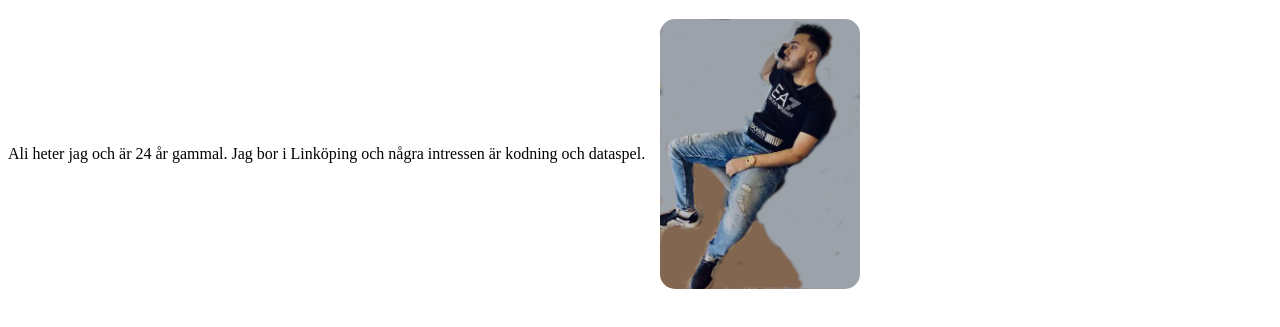
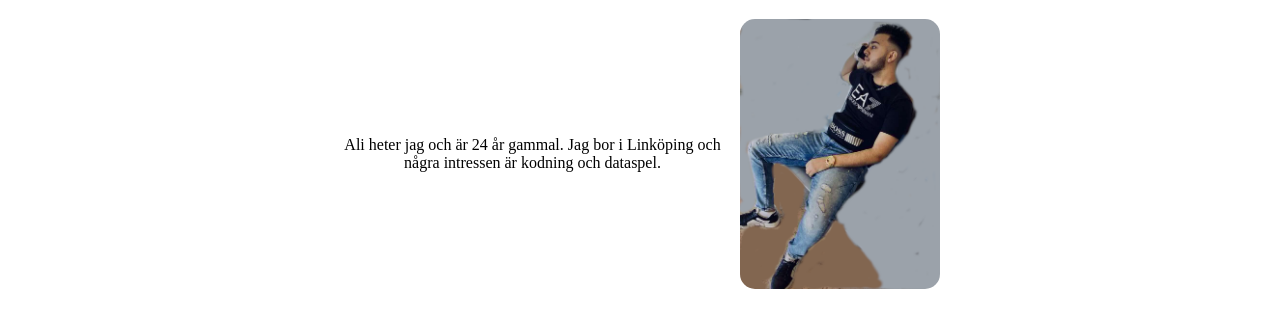
Before and after one commit to aliatwood/Bildredigering, a plain HTML site: page om-mig.html in a window 1280 px wide. Shown: the part 147-474 px from the top of the page. Drawn offline with Linux system fonts and the light colour scheme.

Commit message:
Update stil.css

```diff
--- a/stil.css
+++ b/stil.css
@@ -45,6 +45,9 @@ h1, p{
     display: flex;
     align-items: center;
     gap: 15px;
+    justify-content: center;
+    max-width: 599px;
+    margin: 0 auto;
 }
 .om-mig img{
     max-width: 200px;
```
